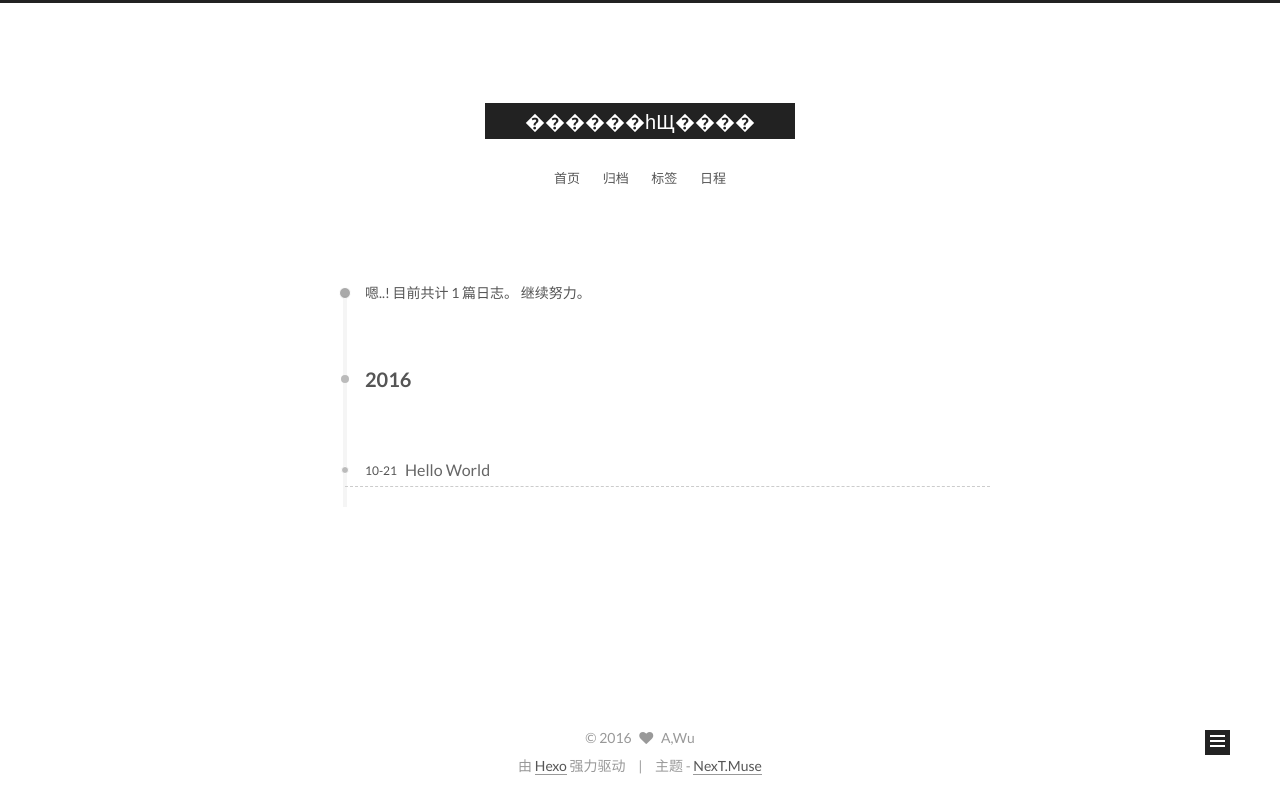
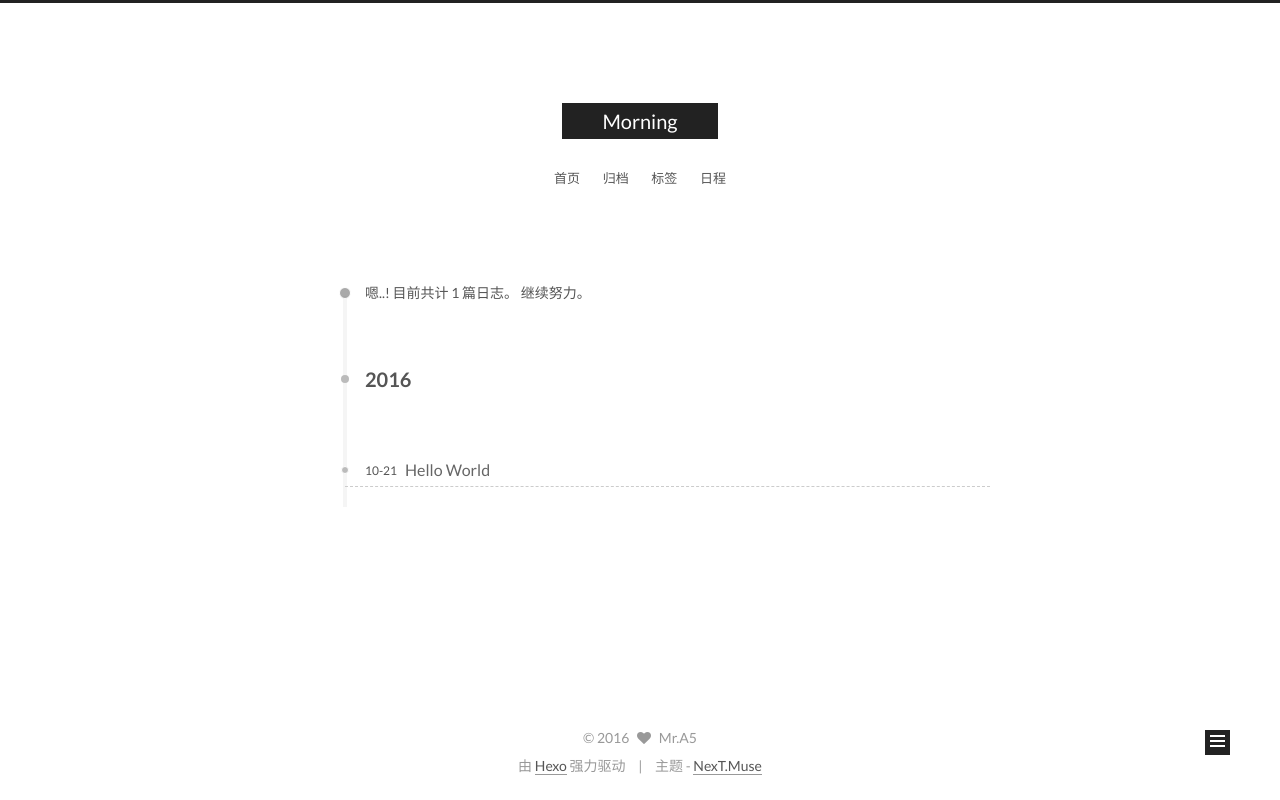
Before and after one commit to gogoa5/gogoa5.github.io, a plain HTML site: page archives/2016/10/index.html in a window 1280 px wide. Drawn offline with Linux system fonts and the light colour scheme.

Commit message:
Site updated: 2016-10-22 10:06:30

```diff
--- a/archives/2016/10/index.html
+++ b/archives/2016/10/index.html
@@ -86,12 +86,12 @@
 
 <meta name="description" content="Never Give Up">
 <meta property="og:type" content="website">
-<meta property="og:title" content="������һЩ����">
+<meta property="og:title" content="Morning">
 <meta property="og:url" content="http://yoursite.com/archives/2016/10/index.html">
-<meta property="og:site_name" content="������һЩ����">
+<meta property="og:site_name" content="Morning">
 <meta property="og:description" content="Never Give Up">
 <meta name="twitter:card" content="summary">
-<meta name="twitter:title" content="������һЩ����">
+<meta name="twitter:title" content="Morning">
 <meta name="twitter:description" content="Never Give Up">
 
 
@@ -116,7 +116,7 @@
   <link rel="canonical" href="http://yoursite.com/archives/2016/10/"/>
 
 
-  <title> 归档 | ������һЩ���� </title>
+  <title> 归档 | Morning </title>
 </head>
 
 <body itemscope itemtype="//schema.org/WebPage" lang="zh-Hans">
@@ -147,7 +147,7 @@
   <div class="custom-logo-site-title">
     <a href="/"  class="brand" rel="start">
       <span class="logo-line-before"><i></i></span>
-      <span class="site-title">������һЩ����</span>
+      <span class="site-title">Morning</span>
       <span class="logo-line-after"><i></i></span>
     </a>
   </div>
@@ -308,8 +308,8 @@
         <div class="site-author motion-element" itemprop="author" itemscope itemtype="//schema.org/Person">
           <img class="site-author-image" itemprop="image"
                src="/images/avatar.gif"
-               alt="A,Wu" />
-          <p class="site-author-name" itemprop="name">A,Wu</p>
+               alt="Mr.A5" />
+          <p class="site-author-name" itemprop="name">Mr.A5</p>
           <p class="site-description motion-element" itemprop="description">Never Give Up</p>
         </div>
         <nav class="site-state motion-element">
@@ -359,7 +359,7 @@
   <span class="with-love">
     <i class="fa fa-heart"></i>
   </span>
-  <span class="author" itemprop="copyrightHolder">A,Wu</span>
+  <span class="author" itemprop="copyrightHolder">Mr.A5</span>
 </div>
 
 <div class="powered-by">
--- a/css/main.css
+++ b/css/main.css
@@ -1563,7 +1563,7 @@ pre .javascript .function {
   width: 4px;
   height: 4px;
   border-radius: 50%;
-  background: #ff5853;
+  background: #9ef4e3;
 }
 .links-of-blogroll {
   font-size: 13px;
```
Also changed, not shown: 2016/10/21/hello-world/index.html (+6 -6 lines), archives/2016/index.html (+8 -8 lines), archives/index.html (+8 -8 lines), index.html (+8 -8 lines).
